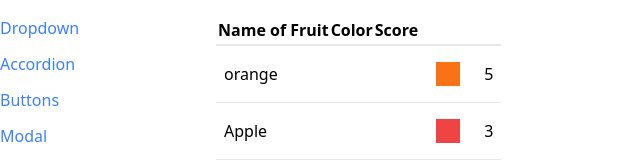
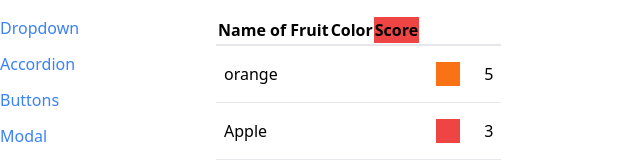
Before and after one commit to jesusoyer/React-components-project, a React (Create React App) app in the folder comps/: page /table in a window 1280 px wide. Shown: the top 162 px of the page, without its empty margins (0-640 px from the left). Built offline with nearby package versions, Linux system fonts and the light colour scheme.

Commit message:
added a fragment component

```diff
--- a/comps/src/components/Table.js
+++ b/comps/src/components/Table.js
@@ -1,7 +1,19 @@
+import { Fragment } from "react";
+
+
+
 function Table ({data, config, keyFn}){
+
+
 const renderHeaders = config.map((column) => {
+
+if(column.header){
+    return <Fragment key={column.label}>{column.header()}</Fragment>;
+}
+
+
     return <th key={column.label}>{column.label}</th>
-})
+});
 
 
 
--- a/comps/src/pages/TablePage.js
+++ b/comps/src/pages/TablePage.js
@@ -16,7 +16,8 @@
     render: (fruit) => <div className={`p-3 m-2 ${fruit.color}`}></div>
 },
     {label: "Score",
-    render: (fruit) => fruit.score
+    render: (fruit) => fruit.score,
+    header: () => <th key="asdf" className="bg-red-500">Score</th>,
 },
 
 ];
```
